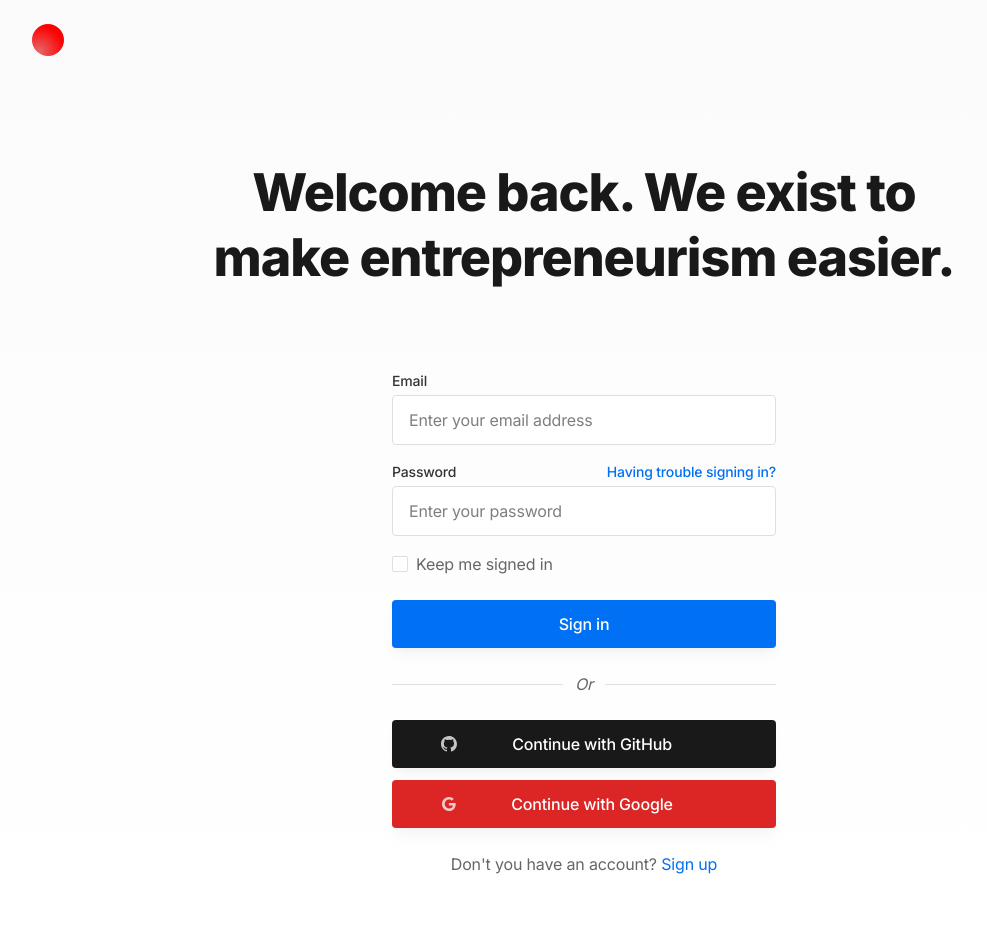
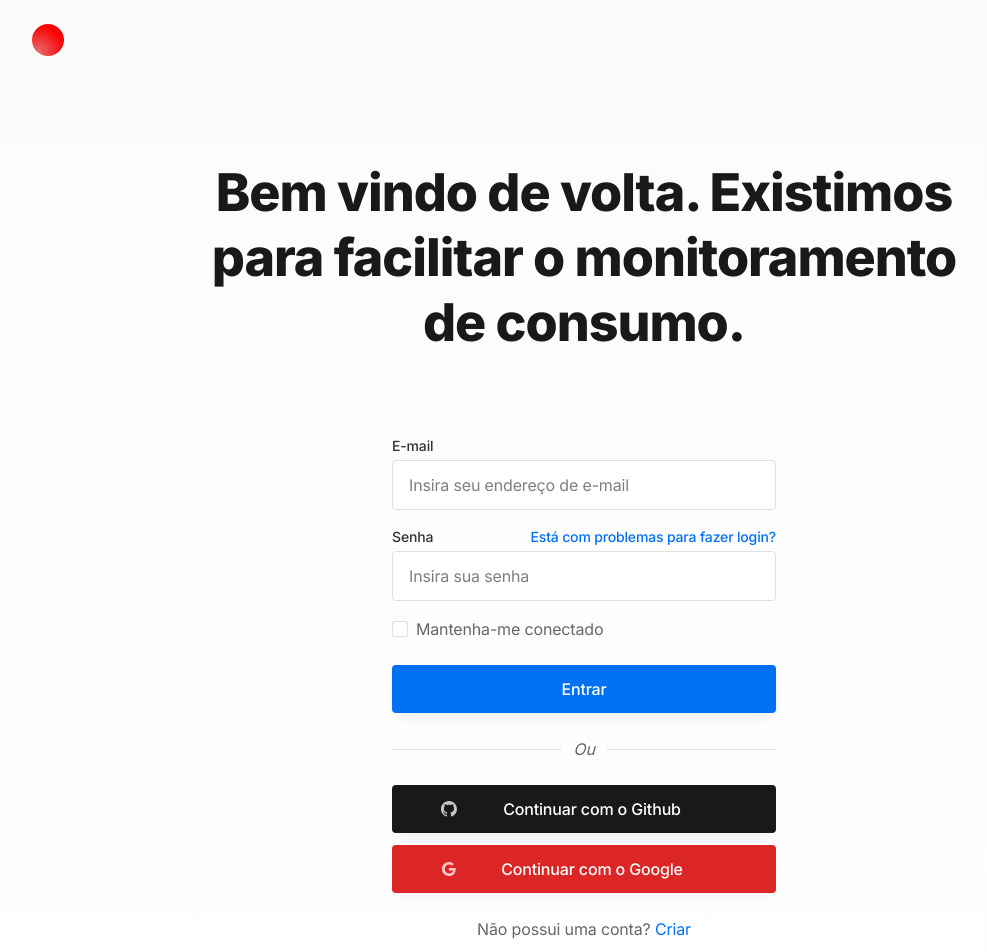
Before and after one commit to Anderson-Andre-P/landing-page-ie, a Next.js app: page /signin in a window 1280 px wide. Shown: the top 952 px of the page, without its empty margins (56-1043 px from the left). Built offline with nearby package versions, Linux system fonts and the light colour scheme.

Commit message:
fix: translate form login

```diff
--- a/app/(auth)/signin/page.tsx
+++ b/app/(auth)/signin/page.tsx
@@ -1,19 +1,21 @@
 export const metadata = {
-  title: 'Sign In - Simple',
-  description: 'Page description',
-}
+  title: "Sign In - Simple",
+  description: "Page description",
+};
 
-import Link from 'next/link'
+import Link from "next/link";
 
 export default function SignIn() {
   return (
     <section className="bg-gradient-to-b from-gray-100 to-white">
       <div className="max-w-6xl mx-auto px-4 sm:px-6">
         <div className="pt-32 pb-12 md:pt-40 md:pb-20">
-
           {/* Page header */}
           <div className="max-w-3xl mx-auto text-center pb-12 md:pb-20">
-            <h1 className="h1">Welcome back. We exist to make entrepreneurism easier.</h1>
+            <h1 className="h1">
+              Bem vindo de volta. Existimos para facilitar o monitoramento de
+              consumo.
+            </h1>
           </div>
 
           {/* Form */}
@@ -21,17 +23,44 @@ export default function SignIn() {
             <form>
               <div className="flex flex-wrap -mx-3 mb-4">
                 <div className="w-full px-3">
-                  <label className="block text-gray-800 text-sm font-medium mb-1" htmlFor="email">Email</label>
-                  <input id="email" type="email" className="form-input w-full text-gray-800" placeholder="Enter your email address" required />
+                  <label
+                    className="block text-gray-800 text-sm font-medium mb-1"
+                    htmlFor="email"
+                  >
+                    E-mail
+                  </label>
+                  <input
+                    id="email"
+                    type="email"
+                    className="form-input w-full text-gray-800"
+                    placeholder="Insira seu endereço de e-mail"
+                    required
+                  />
                 </div>
               </div>
               <div className="flex flex-wrap -mx-3 mb-4">
                 <div className="w-full px-3">
                   <div className="flex justify-between">
-                    <label className="block text-gray-800 text-sm font-medium mb-1" htmlFor="password">Password</label>
-                    <Link href="/reset-password" className="text-sm font-medium text-blue-600 hover:underline">Having trouble signing in?</Link>
+                    <label
+                      className="block text-gray-800 text-sm font-medium mb-1"
+                      htmlFor="password"
+                    >
+                      Senha
+                    </label>
+                    <Link
+                      href="/reset-password"
+                      className="text-sm font-medium text-blue-600 hover:underline"
+                    >
+                      Está com problemas para fazer login?
+                    </Link>
                   </div>
-                  <input id="password" type="password" className="form-input w-full text-gray-800" placeholder="Enter your password" required />
+                  <input
+                    id="password"
+                    type="password"
+                    className="form-input w-full text-gray-800"
+                    placeholder="Insira sua senha"
+                    required
+                  />
                 </div>
               </div>
               <div className="flex flex-wrap -mx-3 mb-4">
@@ -39,51 +68,78 @@ export default function SignIn() {
                   <div className="flex justify-between">
                     <label className="flex items-center">
                       <input type="checkbox" className="form-checkbox" />
-                      <span className="text-gray-600 ml-2">Keep me signed in</span>
+                      <span className="text-gray-600 ml-2">
+                        Mantenha-me conectado
+                      </span>
                     </label>
                   </div>
                 </div>
               </div>
               <div className="flex flex-wrap -mx-3 mt-6">
                 <div className="w-full px-3">
-                  <button className="btn text-white bg-blue-600 hover:bg-blue-700 w-full">Sign in</button>
+                  <button className="btn text-white bg-blue-600 hover:bg-blue-700 w-full">
+                    Entrar
+                  </button>
                 </div>
               </div>
             </form>
             <div className="flex items-center my-6">
-              <div className="border-t border-gray-300 grow mr-3" aria-hidden="true"></div>
-              <div className="text-gray-600 italic">Or</div>
-              <div className="border-t border-gray-300 grow ml-3" aria-hidden="true"></div>
+              <div
+                className="border-t border-gray-300 grow mr-3"
+                aria-hidden="true"
+              ></div>
+              <div className="text-gray-600 italic">Ou</div>
+              <div
+                className="border-t border-gray-300 grow ml-3"
+                aria-hidden="true"
+              ></div>
             </div>
             <form>
               <div className="flex flex-wrap -mx-3 mb-3">
                 <div className="w-full px-3">
                   <button className="btn px-0 text-white bg-gray-900 hover:bg-gray-800 w-full relative flex items-center">
-                    <svg className="w-4 h-4 fill-current text-white opacity-75 shrink-0 mx-4" viewBox="0 0 16 16" xmlns="http://www.w3.org/2000/svg">
+                    <svg
+                      className="w-4 h-4 fill-current text-white opacity-75 shrink-0 mx-4"
+                      viewBox="0 0 16 16"
+                      xmlns="http://www.w3.org/2000/svg"
+                    >
                       <path d="M7.95 0C3.578 0 0 3.578 0 7.95c0 3.479 2.286 6.46 5.466 7.553.397.1.497-.199.497-.397v-1.392c-2.187.497-2.683-.993-2.683-.993-.398-.895-.895-1.193-.895-1.193-.696-.497.1-.497.1-.497.795.1 1.192.795 1.192.795.696 1.292 1.888.895 2.286.696.1-.497.298-.895.497-1.093-1.79-.2-3.578-.895-3.578-3.975 0-.895.298-1.59.795-2.087-.1-.2-.397-.994.1-2.087 0 0 .695-.2 2.186.795a6.408 6.408 0 011.987-.299c.696 0 1.392.1 1.988.299 1.49-.994 2.186-.795 2.186-.795.398 1.093.199 1.888.1 2.087.496.596.795 1.291.795 2.087 0 3.08-1.889 3.677-3.677 3.875.298.398.596.895.596 1.59v2.187c0 .198.1.497.596.397C13.714 14.41 16 11.43 16 7.95 15.9 3.578 12.323 0 7.95 0z" />
                     </svg>
-                    <span className="flex-auto pl-16 pr-8 -ml-16">Continue with GitHub</span>
+                    <span className="flex-auto pl-16 pr-8 -ml-16">
+                      Continuar com o Github
+                    </span>
                   </button>
                 </div>
               </div>
               <div className="flex flex-wrap -mx-3">
                 <div className="w-full px-3">
                   <button className="btn px-0 text-white bg-red-600 hover:bg-red-700 w-full relative flex items-center">
-                    <svg className="w-4 h-4 fill-current text-white opacity-75 shrink-0 mx-4" viewBox="0 0 16 16" xmlns="http://www.w3.org/2000/svg">
+                    <svg
+                      className="w-4 h-4 fill-current text-white opacity-75 shrink-0 mx-4"
+                      viewBox="0 0 16 16"
+                      xmlns="http://www.w3.org/2000/svg"
+                    >
                       <path d="M7.9 7v2.4H12c-.2 1-1.2 3-4 3-2.4 0-4.3-2-4.3-4.4 0-2.4 2-4.4 4.3-4.4 1.4 0 2.3.6 2.8 1.1l1.9-1.8C11.5 1.7 9.9 1 8 1 4.1 1 1 4.1 1 8s3.1 7 7 7c4 0 6.7-2.8 6.7-6.8 0-.5 0-.8-.1-1.2H7.9z" />
                     </svg>
-                    <span className="flex-auto pl-16 pr-8 -ml-16">Continue with Google</span>
+                    <span className="flex-auto pl-16 pr-8 -ml-16">
+                      Continuar com o Google
+                    </span>
                   </button>
                 </div>
               </div>
             </form>
             <div className="text-gray-600 text-center mt-6">
-              Don't you have an account? <Link href="/signup" className="text-blue-600 hover:underline transition duration-150 ease-in-out">Sign up</Link>
+              Não possui uma conta?{" "}
+              <Link
+                href="/signup"
+                className="text-blue-600 hover:underline transition duration-150 ease-in-out"
+              >
+                Criar
+              </Link>
             </div>
           </div>
-
         </div>
       </div>
     </section>
-  )
+  );
 }
--- a/app/(auth)/signup/page.tsx
+++ b/app/(auth)/signup/page.tsx
@@ -1,19 +1,22 @@
 export const metadata = {
-  title: 'Sign Up - Simple',
-  description: 'Page description',
-}
+  title: "Sign Up - Simple",
+  description: "Page description",
+};
 
-import Link from 'next/link'
+import Link from "next/link";
 
 export default function SignUp() {
   return (
     <section className="bg-gradient-to-b from-gray-100 to-white">
       <div className="max-w-6xl mx-auto px-4 sm:px-6">
         <div className="pt-32 pb-12 md:pt-40 md:pb-20">
-
           {/* Page header */}
           <div className="max-w-3xl mx-auto text-center pb-12 md:pb-20">
-            <h1 className="h1">Welcome. We exist to make entrepreneurism easier.</h1>
+            <h1 className="h1">
+              {" "}
+              Bem vindo de volta. Existimos para facilitar o monitoramento de
+              consumo.
+            </h1>
           </div>
 
           {/* Form */}
@@ -21,65 +24,131 @@ export default function SignUp() {
             <form>
               <div className="flex flex-wrap -mx-3 mb-4">
                 <div className="w-full px-3">
-                  <label className="block text-gray-800 text-sm font-medium mb-1" htmlFor="name">Name <span className="text-red-600">*</span></label>
-                  <input id="name" type="text" className="form-input w-full text-gray-800" placeholder="Enter your name" required />
+                  <label
+                    className="block text-gray-800 text-sm font-medium mb-1"
+                    htmlFor="name"
+                  >
+                    Nome <span className="text-red-600">*</span>
+                  </label>
+                  <input
+                    id="name"
+                    type="text"
+                    className="form-input w-full text-gray-800"
+                    placeholder="Insira o seu nome"
+                    required
+                  />
                 </div>
               </div>
               <div className="flex flex-wrap -mx-3 mb-4">
                 <div className="w-full px-3">
-                  <label className="block text-gray-800 text-sm font-medium mb-1" htmlFor="email">Email <span className="text-red-600">*</span></label>
-                  <input id="email" type="email" className="form-input w-full text-gray-800" placeholder="Enter your email address" required />
+                  <label
+                    className="block text-gray-800 text-sm font-medium mb-1"
+                    htmlFor="email"
+                  >
+                    E-mail <span className="text-red-600">*</span>
+                  </label>
+                  <input
+                    id="email"
+                    type="email"
+                    className="form-input w-full text-gray-800"
+                    placeholder="Insira o seu endereço de e-mail"
+                    required
+                  />
                 </div>
               </div>
               <div className="flex flex-wrap -mx-3 mb-4">
                 <div className="w-full px-3">
-                  <label className="block text-gray-800 text-sm font-medium mb-1" htmlFor="password">Password <span className="text-red-600">*</span></label>
-                  <input id="password" type="password" className="form-input w-full text-gray-800" placeholder="Enter your password" required />
+                  <label
+                    className="block text-gray-800 text-sm font-medium mb-1"
+                    htmlFor="password"
+                  >
+                    Senha <span className="text-red-600">*</span>
+                  </label>
+                  <input
+                    id="password"
+                    type="password"
+                    className="form-input w-full text-gray-800"
+                    placeholder="Insira sua senha"
+                    required
+                  />
                 </div>
               </div>
               <div className="flex flex-wrap -mx-3 mt-6">
                 <div className="w-full px-3">
-                  <button className="btn text-white bg-blue-600 hover:bg-blue-700 w-full">Sign up</button>
+                  <button className="btn text-white bg-red-600 hover:bg-red-700 w-full">
+                    Cadastrar
+                  </button>
                 </div>
               </div>
               <div className="text-sm text-gray-500 text-center mt-3">
-                By creating an account, you agree to the <a className="underline" href="#0">terms & conditions</a>, and our <a className="underline" href="#0">privacy policy</a>.
+                Ao criar uma conta, você concorda com os{" "}
+                <a className="underline" href="#0">
+                  termos & condições
+                </a>
+                , e nossas{" "}
+                <a className="underline" href="#0">
+                  políticas de privacidade
+                </a>
+                .
               </div>
             </form>
             <div className="flex items-center my-6">
-              <div className="border-t border-gray-300 grow mr-3" aria-hidden="true"></div>
-              <div className="text-gray-600 italic">Or</div>
-              <div className="border-t border-gray-300 grow ml-3" aria-hidden="true"></div>
+              <div
+                className="border-t border-gray-300 grow mr-3"
+                aria-hidden="true"
+              ></div>
+              <div className="text-gray-600 italic">Ou</div>
+              <div
+                className="border-t border-gray-300 grow ml-3"
+                aria-hidden="true"
+              ></div>
             </div>
             <form>
               <div className="flex flex-wrap -mx-3 mb-3">
                 <div className="w-full px-3">
                   <button className="btn px-0 text-white bg-gray-900 hover:bg-gray-800 w-full relative flex items-center">
-                    <svg className="w-4 h-4 fill-current text-white opacity-75 shrink-0 mx-4" viewBox="0 0 16 16" xmlns="http://www.w3.org/2000/svg">
+                    <svg
+                      className="w-4 h-4 fill-current text-white opacity-75 shrink-0 mx-4"
+                      viewBox="0 0 16 16"
+                      xmlns="http://www.w3.org/2000/svg"
+                    >
                       <path d="M7.95 0C3.578 0 0 3.578 0 7.95c0 3.479 2.286 6.46 5.466 7.553.397.1.497-.199.497-.397v-1.392c-2.187.497-2.683-.993-2.683-.993-.398-.895-.895-1.193-.895-1.193-.696-.497.1-.497.1-.497.795.1 1.192.795 1.192.795.696 1.292 1.888.895 2.286.696.1-.497.298-.895.497-1.093-1.79-.2-3.578-.895-3.578-3.975 0-.895.298-1.59.795-2.087-.1-.2-.397-.994.1-2.087 0 0 .695-.2 2.186.795a6.408 6.408 0 011.987-.299c.696 0 1.392.1 1.988.299 1.49-.994 2.186-.795 2.186-.795.398 1.093.199 1.888.1 2.087.496.596.795 1.291.795 2.087 0 3.08-1.889 3.677-3.677 3.875.298.398.596.895.596 1.59v2.187c0 .198.1.497.596.397C13.714 14.41 16 11.43 16 7.95 15.9 3.578 12.323 0 7.95 0z" />
                     </svg>
-                    <span className="flex-auto pl-16 pr-8 -ml-16">Continue with GitHub</span>
+                    <span className="flex-auto pl-16 pr-8 -ml-16">
+                      Continuar com o GitHub
+                    </span>
                   </button>
                 </div>
               </div>
               <div className="flex flex-wrap -mx-3">
                 <div className="w-full px-3">
                   <button className="btn px-0 text-white bg-red-600 hover:bg-red-700 w-full relative flex items-center">
-                    <svg className="w-4 h-4 fill-current text-white opacity-75 shrink-0 mx-4" viewBox="0 0 16 16" xmlns="http://www.w3.org/2000/svg">
+                    <svg
+                      className="w-4 h-4 fill-current text-white opacity-75 shrink-0 mx-4"
+                      viewBox="0 0 16 16"
+                      xmlns="http://www.w3.org/2000/svg"
+                    >
                       <path d="M7.9 7v2.4H12c-.2 1-1.2 3-4 3-2.4 0-4.3-2-4.3-4.4 0-2.4 2-4.4 4.3-4.4 1.4 0 2.3.6 2.8 1.1l1.9-1.8C11.5 1.7 9.9 1 8 1 4.1 1 1 4.1 1 8s3.1 7 7 7c4 0 6.7-2.8 6.7-6.8 0-.5 0-.8-.1-1.2H7.9z" />
                     </svg>
-                    <span className="flex-auto pl-16 pr-8 -ml-16">Continue with Google</span>
+                    <span className="flex-auto pl-16 pr-8 -ml-16">
+                      Continuar com o Google
+                    </span>
                   </button>
                 </div>
               </div>
             </form>
             <div className="text-gray-600 text-center mt-6">
-              Already using Simple? <Link href="/signin" className="text-blue-600 hover:underline transition duration-150 ease-in-out">Sign in</Link>
+              Já está cadastrado?{" "}
+              <Link
+                href="/signin"
+                className="text-blue-600 hover:underline transition duration-150 ease-in-out"
+              >
+                Entrar
+              </Link>
             </div>
           </div>
-
         </div>
       </div>
     </section>
-  )
+  );
 }
--- a/components/ui/mobile-menu.tsx
+++ b/components/ui/mobile-menu.tsx
@@ -1,48 +1,57 @@
-'use client'
+"use client";
 
-import { useState, useRef, useEffect } from 'react'
-import { Transition } from '@headlessui/react'
-import Link from 'next/link'
+import { useState, useRef, useEffect } from "react";
+import { Transition } from "@headlessui/react";
+import Link from "next/link";
 
 export default function MobileMenu() {
-  const [mobileNavOpen, setMobileNavOpen] = useState<boolean>(false)
+  const [mobileNavOpen, setMobileNavOpen] = useState<boolean>(false);
 
-  const trigger = useRef<HTMLButtonElement>(null)
-  const mobileNav = useRef<HTMLDivElement>(null)
+  const trigger = useRef<HTMLButtonElement>(null);
+  const mobileNav = useRef<HTMLDivElement>(null);
 
   // close the mobile menu on click outside
   useEffect(() => {
     const clickHandler = ({ target }: { target: EventTarget | null }): void => {
       if (!mobileNav.current || !trigger.current) return;
-      if (!mobileNavOpen || mobileNav.current.contains(target as Node) || trigger.current.contains(target as Node)) return;
-      setMobileNavOpen(false)
+      if (
+        !mobileNavOpen ||
+        mobileNav.current.contains(target as Node) ||
+        trigger.current.contains(target as Node)
+      )
+        return;
+      setMobileNavOpen(false);
     };
-    document.addEventListener('click', clickHandler)
-    return () => document.removeEventListener('click', clickHandler)
-  })
+    document.addEventListener("click", clickHandler);
+    return () => document.removeEventListener("click", clickHandler);
+  });
 
   // close the mobile menu if the esc key is pressed
   useEffect(() => {
     const keyHandler = ({ keyCode }: { keyCode: number }): void => {
       if (!mobileNavOpen || keyCode !== 27) return;
-      setMobileNavOpen(false)
+      setMobileNavOpen(false);
     };
-    document.addEventListener('keydown', keyHandler)
-    return () => document.removeEventListener('keydown', keyHandler)
-  })
+    document.addEventListener("keydown", keyHandler);
+    return () => document.removeEventListener("keydown", keyHandler);
+  });
 
   return (
     <div className="flex md:hidden">
       {/* Hamburger button */}
       <button
         ref={trigger}
-        className={`hamburger ${mobileNavOpen && 'active'}`}
+        className={`hamburger ${mobileNavOpen && "active"}`}
         aria-controls="mobile-nav"
         aria-expanded={mobileNavOpen}
         onClick={() => setMobileNavOpen(!mobileNavOpen)}
       >
         <span className="sr-only">Menu</span>
-        <svg className="w-6 h-6 fill-current text-gray-900" viewBox="0 0 24 24" xmlns="http://www.w3.org/2000/svg">
+        <svg
+          className="w-6 h-6 fill-current text-gray-900"
+          viewBox="0 0 24 24"
+          xmlns="http://www.w3.org/2000/svg"
+        >
           <rect y="4" width="24" height="2" />
           <rect y="11" width="24" height="2" />
           <rect y="18" width="24" height="2" />
@@ -65,13 +74,31 @@ export default function MobileMenu() {
         >
           <ul className="px-5 py-2">
             <li>
-              <Link href="/signin" className="flex font-medium w-full text-gray-600 hover:text-gray-900 py-2 justify-center" onClick={() => setMobileNavOpen(false)}>Sign in</Link>
+              <Link
+                href="/signin"
+                className="flex font-medium w-full text-gray-600 hover:text-gray-900 py-2 justify-center"
+                onClick={() => setMobileNavOpen(false)}
+              >
+                Entrar
+              </Link>
             </li>
             <li>
-              <Link href="/signup" className="btn-sm text-gray-200 bg-gray-900 hover:bg-gray-800 w-full my-2" onClick={() => setMobileNavOpen(false)}>
-                <span>Sign up</span>
-                <svg className="w-3 h-3 fill-current text-gray-400 shrink-0 ml-2 -mr-1" viewBox="0 0 12 12" xmlns="http://www.w3.org/2000/svg">
-                  <path d="M11.707 5.293L7 .586 5.586 2l3 3H0v2h8.586l-3 3L7 11.414l4.707-4.707a1 1 0 000-1.414z" fill="#999" fillRule="nonzero" />
+              <Link
+                href="/signup"
+                className="btn-sm text-gray-200 bg-gray-900 hover:bg-gray-800 w-full my-2"
+                onClick={() => setMobileNavOpen(false)}
+              >
+                <span>Cadastrar</span>
+                <svg
+                  className="w-3 h-3 fill-current text-gray-400 shrink-0 ml-2 -mr-1"
+                  viewBox="0 0 12 12"
+                  xmlns="http://www.w3.org/2000/svg"
+                >
+                  <path
+                    d="M11.707 5.293L7 .586 5.586 2l3 3H0v2h8.586l-3 3L7 11.414l4.707-4.707a1 1 0 000-1.414z"
+                    fill="#999"
+                    fillRule="nonzero"
+                  />
                 </svg>
               </Link>
             </li>
@@ -79,5 +106,5 @@ export default function MobileMenu() {
         </Transition>
       </div>
     </div>
-  )
+  );
 }
```
